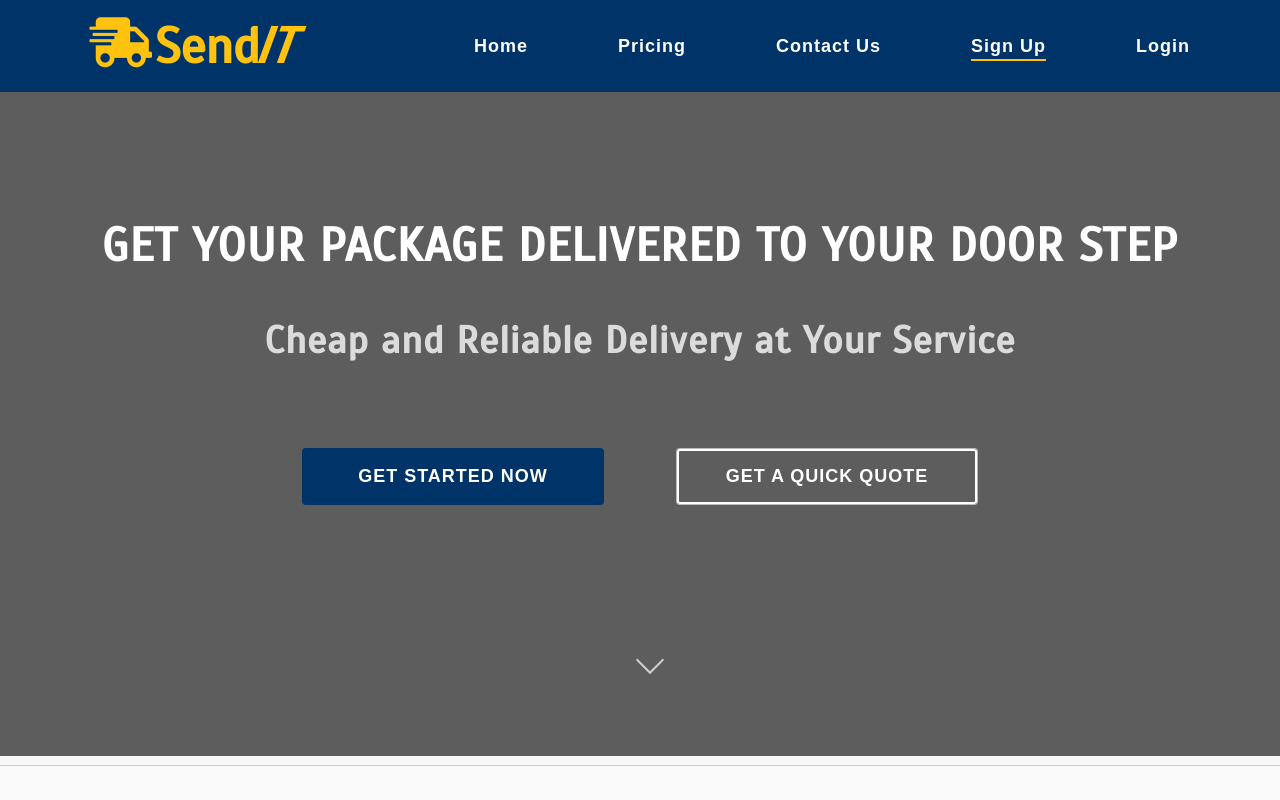
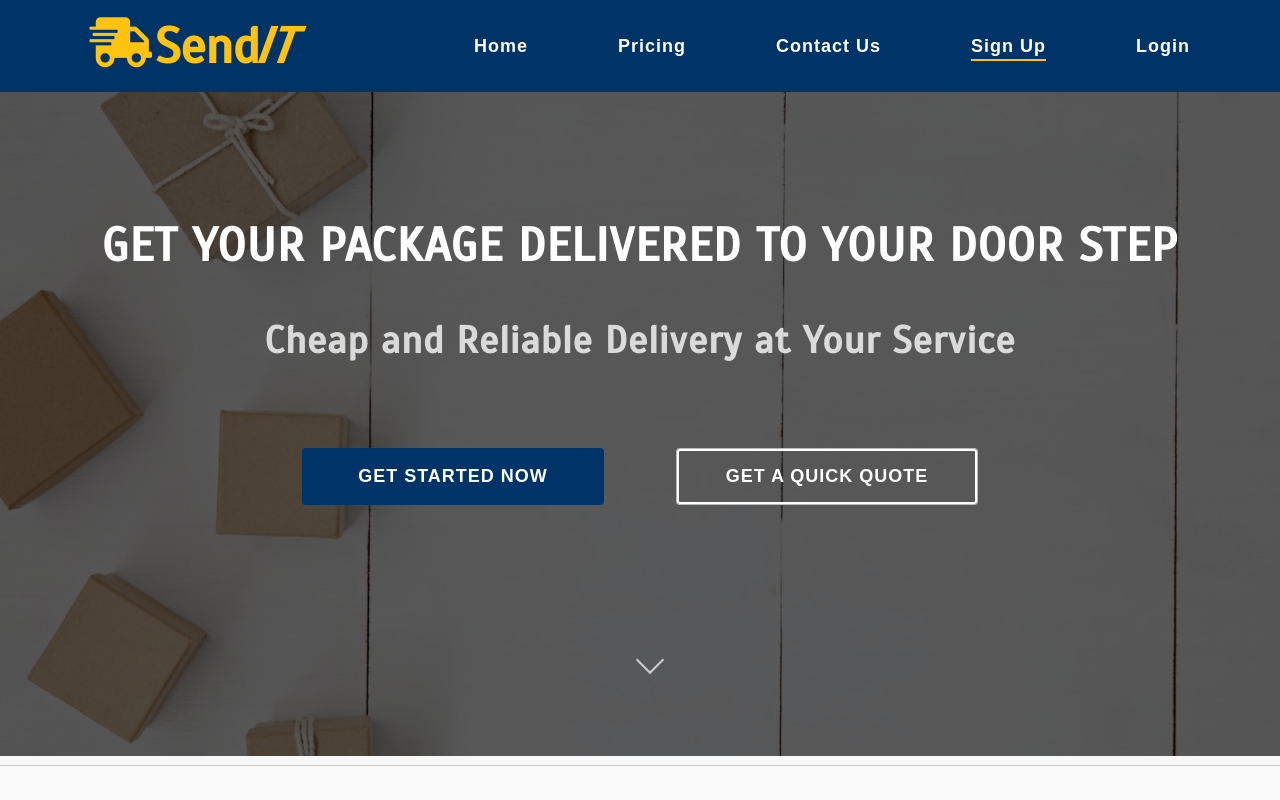
Before and after one commit to Kellswork/SendIT, a plain HTML site: page index.html in a window 1280 px wide. Shown: the top 800 px of the page. Drawn offline with Linux system fonts and the light colour scheme; a web font is replaced by a local one.

Commit message:
Change Background URL for style.css
I had to change the url of the background css because it was not displaying on GitHub pages

```diff
--- a/css/style.css
+++ b/css/style.css
@@ -137,7 +137,7 @@ header .desktop-nav li a:hover::before {
 
 /* background  */
 .background {
-  background: url(img/img2.jpg);
+  background: url(https://kellswork.github.io/SendIT/img/img1.jpg);
   width: 100%;
   height: 83vh;
   background-position: center;
```
